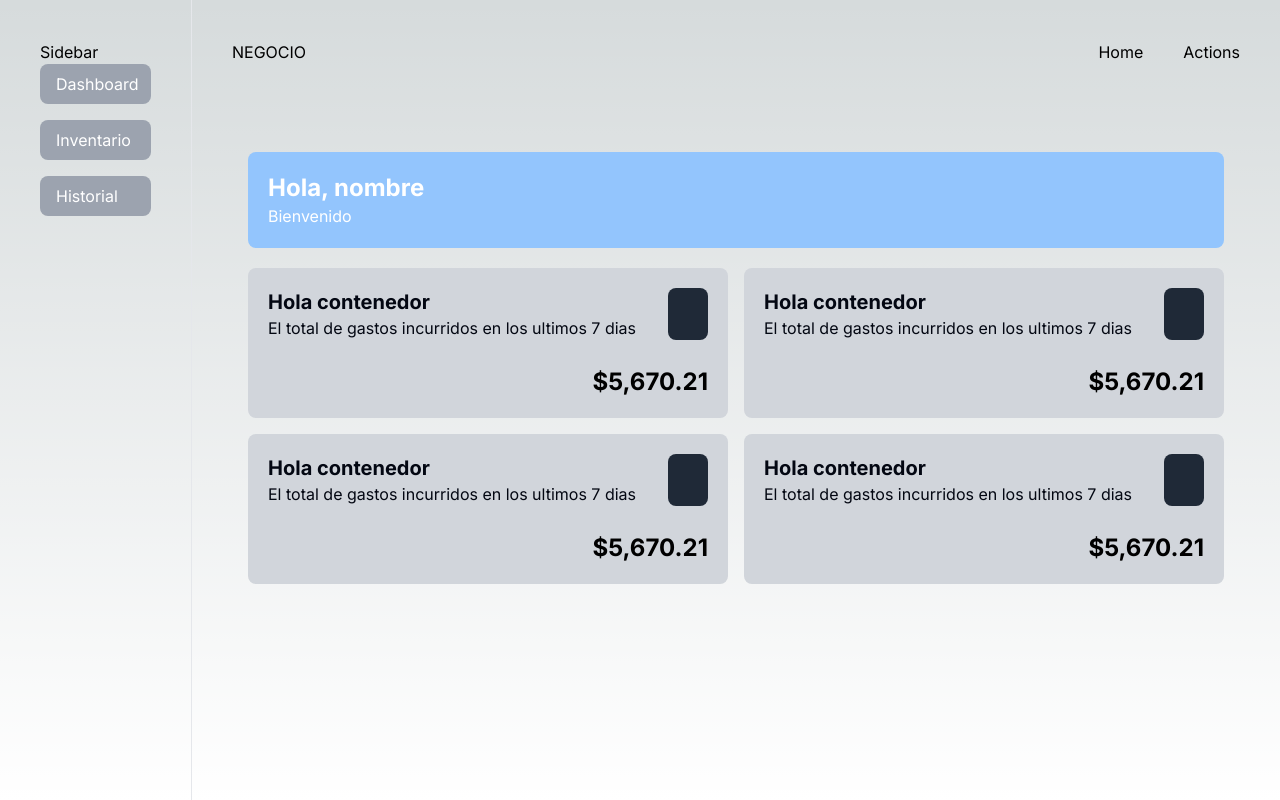
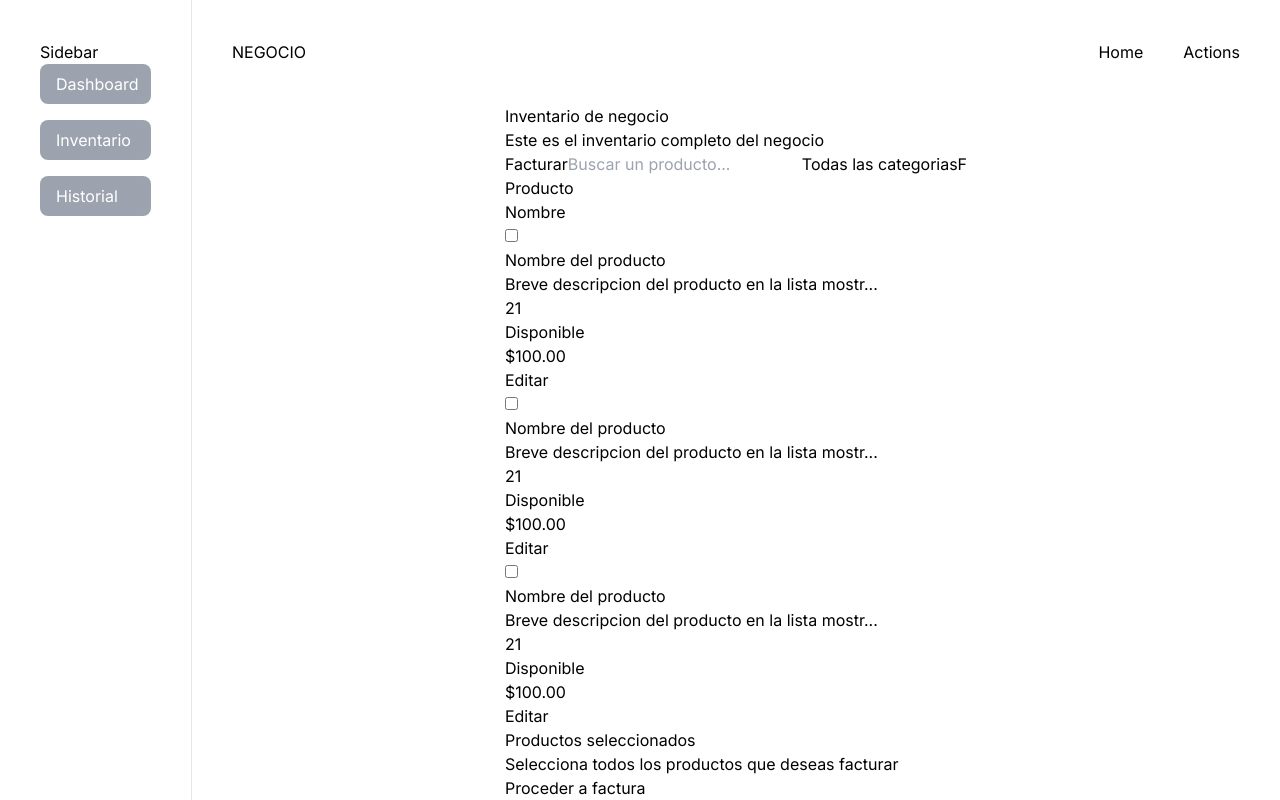
Before and after one commit to Empresadgra/application, a Next.js app: page / in a window 1280 px wide. Built offline with nearby package versions, Linux system fonts and the light colour scheme.

Commit message:
Add new components

```diff
--- a/src/app/globals.css
+++ b/src/app/globals.css
@@ -4,7 +4,7 @@
 
 :root {
   --foreground-rgb: 0, 0, 0;
-  --background-start-rgb: 214, 219, 220;
+  --background-start-rgb: 255, 255, 255;
   --background-end-rgb: 255, 255, 255;
 }
 
--- a/src/app/page.tsx
+++ b/src/app/page.tsx
@@ -1,4 +1,5 @@
 import { Dashboard } from "@/components/Dashboard";
+import { Inventory } from "@/components/Inventory";
 import { Navbar } from "@/components/Navbar";
 import { Sidebar } from "@/components/Sidebar";
 
@@ -12,7 +13,7 @@ export default function Home() {
         </section>
         <section className="flex flex-col items-center w-full lg:max-w-[85%] min-h-full">
           <Navbar />
-          <Dashboard />
+          <Inventory />
         </section>
       </main>
     </>
--- a/src/components/Inventory.tsx
+++ b/src/components/Inventory.tsx
@@ -1,9 +1,51 @@
+import { ProductTarget } from "./ProductTarget";
+
 const Inventory = (): JSX.Element => {
   return (
     <div>
-
+      <section>
+        <div>
+          <h3>Inventario de negocio</h3>
+          <p>Este es el inventario completo del negocio</p>
+        </div>
+        <div>
+          <button type="button">Facturar</button>
+          <button type="button"></button>
+          <input type="text" placeholder="Buscar un producto..." />
+          <button type="button">Todas las categorias</button>
+          <button type="button">F</button>
+        </div>
+        <div></div>
+        <div>
+          <div>
+            <ul>
+              <li>
+                <p>Producto</p>
+              </li>
+              <li>
+                <p>Nombre</p>
+              </li>
+            </ul>
+          </div>
+          <div>
+            <ProductTarget />
+            <ProductTarget />
+            <ProductTarget />
+          </div>
+        </div>
+      </section>
+      <section>
+        <div>
+          <h3>Productos seleccionados</h3>
+          <p>Selecciona todos los productos que deseas facturar</p>
+        </div>
+        <div></div>
+        <div>
+          <button type="button">Proceder a factura</button>
+        </div>
+      </section>
     </div>
-  )
+  );
 }
 
 export { Inventory };
--- /dev/null
+++ b/src/components/ProductTarget.tsx
@@ -0,0 +1,16 @@
+const ProductTarget = (): JSX.Element => {
+  return (
+    <div>
+      <input type="checkbox" name="" id="" />
+      <div></div>
+      <p>Nombre del producto</p>
+      <p>Breve descripcion del producto en la lista mostr...</p>
+      <p>21</p>
+      <p>Disponible</p>
+      <p>$100.00</p>
+      <button type="button">Editar</button>
+    </div>
+  );
+}
+
+export { ProductTarget };
```
